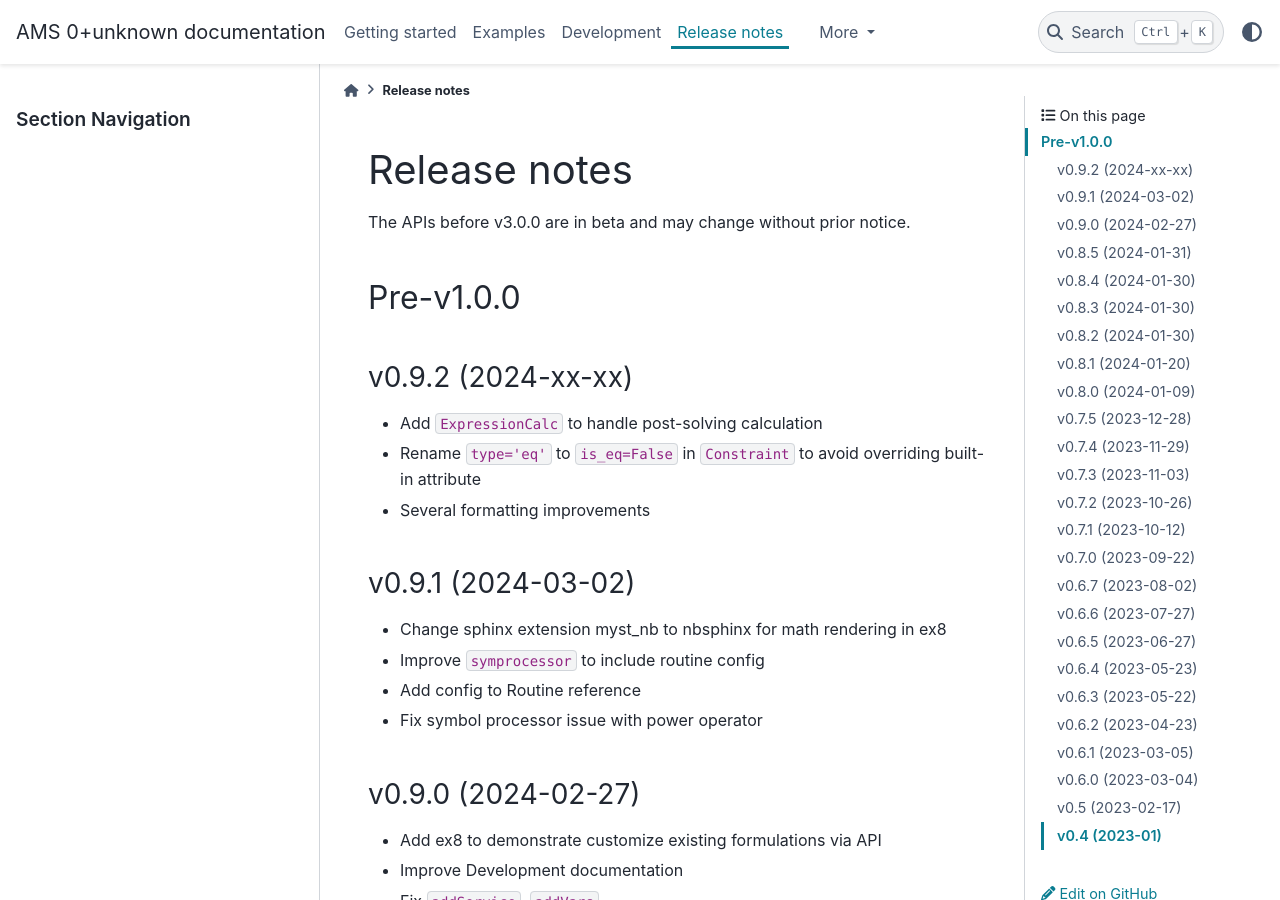
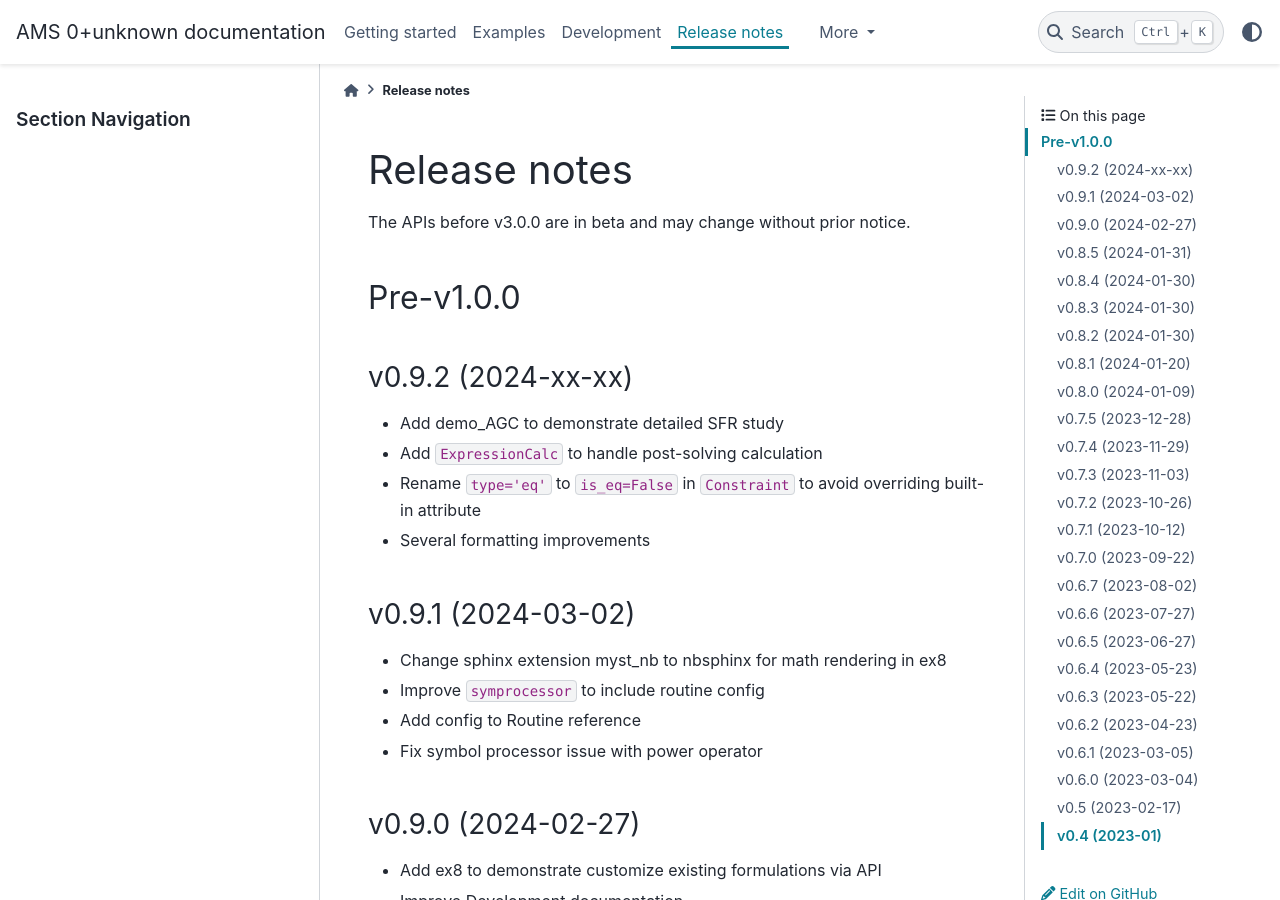
Before and after one commit to CURENT/ams, a Sphinx documentation site: the page built from docs/source/release-notes.rst, in a window 1280 px wide and 900 px high. Built offline with Sphinx 7.4.7 and the PyData theme 0.15.4, drawn with Linux system fonts in a browser that asks for light colours; pages that are not in the unit, such as notebooks, are missing from menus.

Commit message:
Update release-notes

```diff
--- a/docs/source/release-notes.rst
+++ b/docs/source/release-notes.rst
@@ -12,6 +12,7 @@ Pre-v1.0.0
 v0.9.2 (2024-xx-xx)
 -------------------
 
+- Add demo_AGC to demonstrate detailed SFR study
 - Add ``ExpressionCalc`` to handle post-solving calculation
 - Rename ``type='eq'`` to ``is_eq=False`` in ``Constraint`` to avoid overriding built-in attribute
 - Several formatting improvements
```
